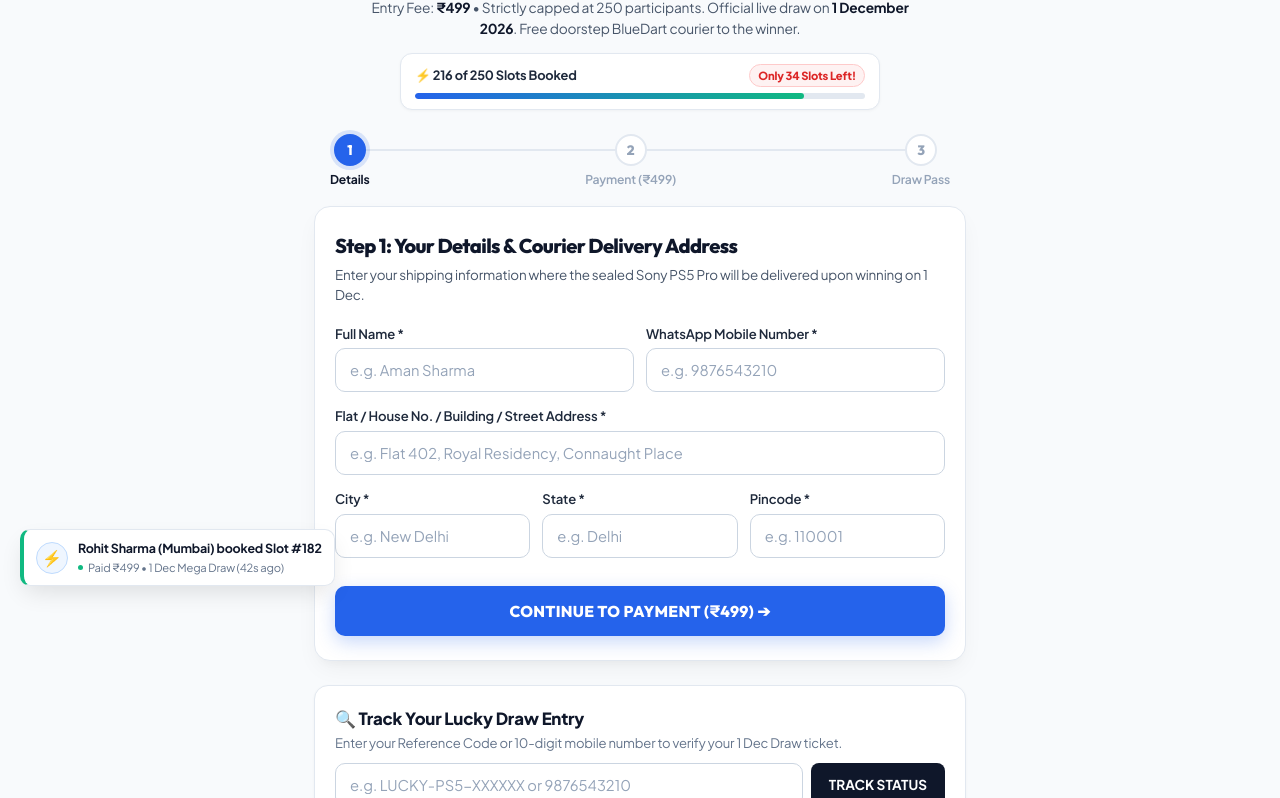
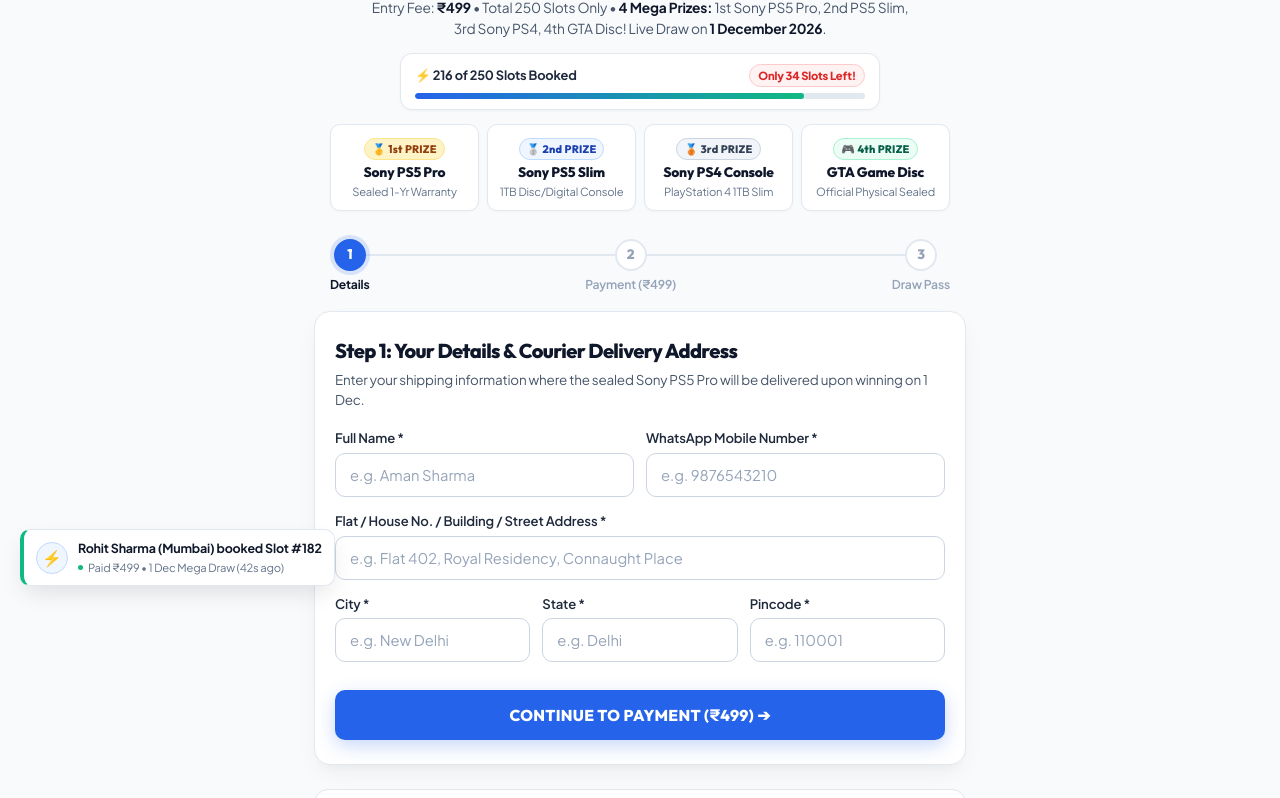
Before and after one commit to damandeeps107-eng/ps5-giveaway, a plain HTML site: page index.html in a window 1280 px wide. Shown: the part 194-992 px from the top of the page. Drawn offline with Linux system fonts and the light colour scheme.

Commit message:
Add 4 Mega Prizes: 1st PS5 Pro, 2nd PS5 Slim, 3rd Sony PS4, 4th GTA Disc

```diff
--- a/css/style.css
+++ b/css/style.css
@@ -1199,3 +1199,70 @@ body {
   border-radius: 50%;
   background: #10b981;
 }
+
+
+/* ============================================================
+   4-TIER PRIZE POOL GRID (1st PS5 Pro, 2nd PS5, 3rd PS4, 4th GTA Disc)
+   ============================================================ */
+.prize-pool-grid {
+  display: grid;
+  grid-template-columns: repeat(4, 1fr);
+  gap: 8px;
+  max-width: 620px;
+  margin: 14px auto 4px;
+}
+
+@media (max-width: 580px) {
+  .prize-pool-grid {
+    grid-template-columns: repeat(2, 1fr);
+    gap: 8px;
+  }
+}
+
+.prize-mini-card {
+  background: #ffffff;
+  border: 1px solid var(--border-light);
+  border-radius: 10px;
+  padding: 10px 8px;
+  text-align: center;
+  box-shadow: 0 1px 3px rgba(0,0,0,0.03);
+  transition: transform 0.2s, border-color 0.2s;
+}
+
+.prize-mini-card:hover {
+  transform: translateY(-2px);
+  border-color: #2563eb;
+}
+
+.prize-rank-badge {
+  font-family: var(--font-display);
+  font-size: 0.68rem;
+  font-weight: 800;
+  padding: 2px 7px;
+  border-radius: 12px;
+  display: inline-block;
+  margin-bottom: 4px;
+  letter-spacing: 0.02em;
+}
+
+.prize-1st .prize-rank-badge { background: #fef3c7; color: #92400e; border: 1px solid #fde68a; }
+.prize-2nd .prize-rank-badge { background: #eff6ff; color: #1e40af; border: 1px solid #bfdbfe; }
+.prize-3rd .prize-rank-badge { background: #f1f5f9; color: #334155; border: 1px solid #cbd5e1; }
+.prize-4th .prize-rank-badge { background: #ecfdf5; color: #065f46; border: 1px solid #a7f3d0; }
+
+.prize-name {
+  font-family: var(--font-display);
+  font-size: 0.86rem;
+  font-weight: 800;
+  color: #0f172a;
+  line-height: 1.2;
+}
+
+.prize-sub {
+  font-size: 0.7rem;
+  color: #64748b;
+  margin-top: 2px;
+  white-space: nowrap;
+  overflow: hidden;
+  text-overflow: ellipsis;
+}
--- a/index.html
+++ b/index.html
@@ -33,7 +33,7 @@
       <div class="marquee-item"><span class="badge-dot-green"></span> <strong>BlueDart AWB #849201441</strong> Delivered to Rohit S., Mumbai</div>
       <div class="marquee-item">🎯 <strong>Total 250 Slots Only</strong> (Massive 1 in 250 Winning Odds)</div>
       <div class="marquee-item"><span class="badge-dot-blue"></span> <strong>Sony India Sealed Unit</strong> • 1-Yr Official Warranty</div>
-      <div class="marquee-item">🏆 <strong>Season 1 Winner:</strong> Deepak K. (Bengaluru) Received PS5 Disc Edition</div>
+      <div class="marquee-item">🎁 <strong>4 Mega Prizes:</strong> 1st PS5 Pro • 2nd PS5 Slim • 3rd Sony PS4 • 4th GTA Disc</div>
       <div class="marquee-item">🎉 <strong>Draw Date: 1 December 2026</strong> • Transparent Live Selection</div>
       <div class="marquee-item"><span class="badge-dot-green"></span> <strong>BlueDart AWB #910284723</strong> Delivered to Harshil P., Ahmedabad</div>
       <div class="marquee-item">⚡ <strong>Entry Fee: ₹499 Only</strong> • Free Insured Express Delivery</div>
@@ -42,7 +42,7 @@
       <div class="marquee-item"><span class="badge-dot-green"></span> <strong>BlueDart AWB #849201441</strong> Delivered to Rohit S., Mumbai</div>
       <div class="marquee-item">🎯 <strong>Total 250 Slots Only</strong> (Massive 1 in 250 Winning Odds)</div>
       <div class="marquee-item"><span class="badge-dot-blue"></span> <strong>Sony India Sealed Unit</strong> • 1-Yr Official Warranty</div>
-      <div class="marquee-item">🏆 <strong>Season 1 Winner:</strong> Deepak K. (Bengaluru) Received PS5 Disc Edition</div>
+      <div class="marquee-item">🎁 <strong>4 Mega Prizes:</strong> 1st PS5 Pro • 2nd PS5 Slim • 3rd Sony PS4 • 4th GTA Disc</div>
       <div class="marquee-item">🎉 <strong>Draw Date: 1 December 2026</strong> • Transparent Live Selection</div>
       <div class="marquee-item"><span class="badge-dot-green"></span> <strong>BlueDart AWB #910284723</strong> Delivered to Harshil P., Ahmedabad</div>
       <div class="marquee-item">⚡ <strong>Entry Fee: ₹499 Only</strong> • Free Insured Express Delivery</div>
@@ -59,7 +59,7 @@
       </div>
       <h1 class="form-main-title">Sony PS5 Pro Mega Lucky Draw</h1>
       <p class="form-main-subtitle">
-        Entry Fee: <strong>₹499</strong> • Strictly capped at 250 participants. Official live draw on <strong>1 December 2026</strong>. Free doorstep BlueDart courier to the winner.
+        Entry Fee: <strong>₹499</strong> • Total 250 Slots Only • <strong>4 Mega Prizes:</strong> 1st Sony PS5 Pro, 2nd PS5 Slim, 3rd Sony PS4, 4th GTA Disc! Live Draw on <strong>1 December 2026</strong>.
       </p>
 
       <!-- Live Slots Filling Meter -->
@@ -70,6 +70,29 @@
         </div>
         <div class="slots-meter-track">
           <div class="slots-meter-fill" style="width: 86.4%;"></div>
+        </div>
+      </div>
+      <!-- 4 Mega Prizes Pool (1st PS5 Pro, 2nd PS5 Slim, 3rd PS4, 4th GTA Disc) -->
+      <div class="prize-pool-grid">
+        <div class="prize-mini-card prize-1st">
+          <div class="prize-rank-badge">🥇 1st PRIZE</div>
+          <div class="prize-name">Sony PS5 Pro</div>
+          <div class="prize-sub">Sealed 1-Yr Warranty</div>
+        </div>
+        <div class="prize-mini-card prize-2nd">
+          <div class="prize-rank-badge">🥈 2nd PRIZE</div>
+          <div class="prize-name">Sony PS5 Slim</div>
+          <div class="prize-sub">1TB Disc/Digital Console</div>
+        </div>
+        <div class="prize-mini-card prize-3rd">
+          <div class="prize-rank-badge">🥉 3rd PRIZE</div>
+          <div class="prize-name">Sony PS4 Console</div>
+          <div class="prize-sub">PlayStation 4 1TB Slim</div>
+        </div>
+        <div class="prize-mini-card prize-4th">
+          <div class="prize-rank-badge">🎮 4th PRIZE</div>
+          <div class="prize-name">GTA Game Disc</div>
+          <div class="prize-sub">Official Physical Sealed</div>
         </div>
       </div>
     </div>
@@ -249,7 +272,7 @@
           <h4><span>⏳</span> Status: Entered in 1 Dec Lucky Draw (Total 250 Slots)</h4>
           <p>
             Aapka ₹499 slot successfully lock ho chuka hai! <strong>Grand Lucky Draw 1 December 2026 ko live hoga!</strong><br>
-            Total sirf 250 participants hain, isliye aapke jeetne ke chances sabse high hain (1 in 250). Winner ko call & BlueDart tracking SMS aayega. Apna Reference Code copy karke neeche <strong>Tracking section</strong> me kabhi bhi status check kar sakte hain.
+            Total sirf 250 participants hain aur 4 Mega Prizes hain (1st: PS5 Pro, 2nd: PS5 Slim, 3rd: Sony PS4, 4th: GTA Disc)! Winners ko direct BlueDart tracking SMS aayega. Apna Reference Code copy karke neeche <strong>Tracking section</strong> me kabhi bhi status check kar sakte hain.
           </p>
         </div>
 
@@ -295,7 +318,7 @@
           <div style="color: #1e3a8a; font-size: 0.84rem; line-height: 1.5;">
             Aapka ₹499 slot 250 participants me se successfully lock ho chuka hai.<br>
             <strong>📢 Mega Lucky Draw 1 December 2026 ko Live Hoga!</strong><br>
-            Winner ko BlueDart express courier se direct sealed PS5 deliver kiya jayega. All the best!
+            4 Mega Winners (PS5 Pro, PS5 Slim, PS4, GTA Game Disc) ko direct BlueDart courier se sealed parcel deliver hoga!
           </div>
         </div>
 
--- a/js/app.js
+++ b/js/app.js
@@ -513,7 +513,7 @@ document.addEventListener('DOMContentLoaded', () => {
 
   const toastNotifications = [
     { avatar: "⚡", title: "Rohit Sharma (Mumbai) booked Slot #182", time: "Paid ₹499 • 1 Dec Mega Draw (42s ago)" },
-    { avatar: "📦", title: "BlueDart AWB #849201441 Delivered", time: "PS5 Sealed Unit • Deepak K., Bengaluru" },
+    { avatar: "🎁", title: "4 Mega Prizes in 1 Dec Draw", time: "1st PS5 Pro • 2nd PS5 Slim • 3rd PS4 • 4th GTA Disc" },
     { avatar: "🎉", title: "Arjun Verma (Delhi) booked Slot #183", time: "Paid ₹499 • (1m ago)" },
     { avatar: "⚡", title: "Simran Kaur (Chandigarh) booked Slot #184", time: "Verified via FamPay UPI • (2m ago)" },
     { avatar: "🏆", title: "Season 2 Winner AWB #910284723", time: "Delivered to Harshil P., Ahmedabad" },
```
